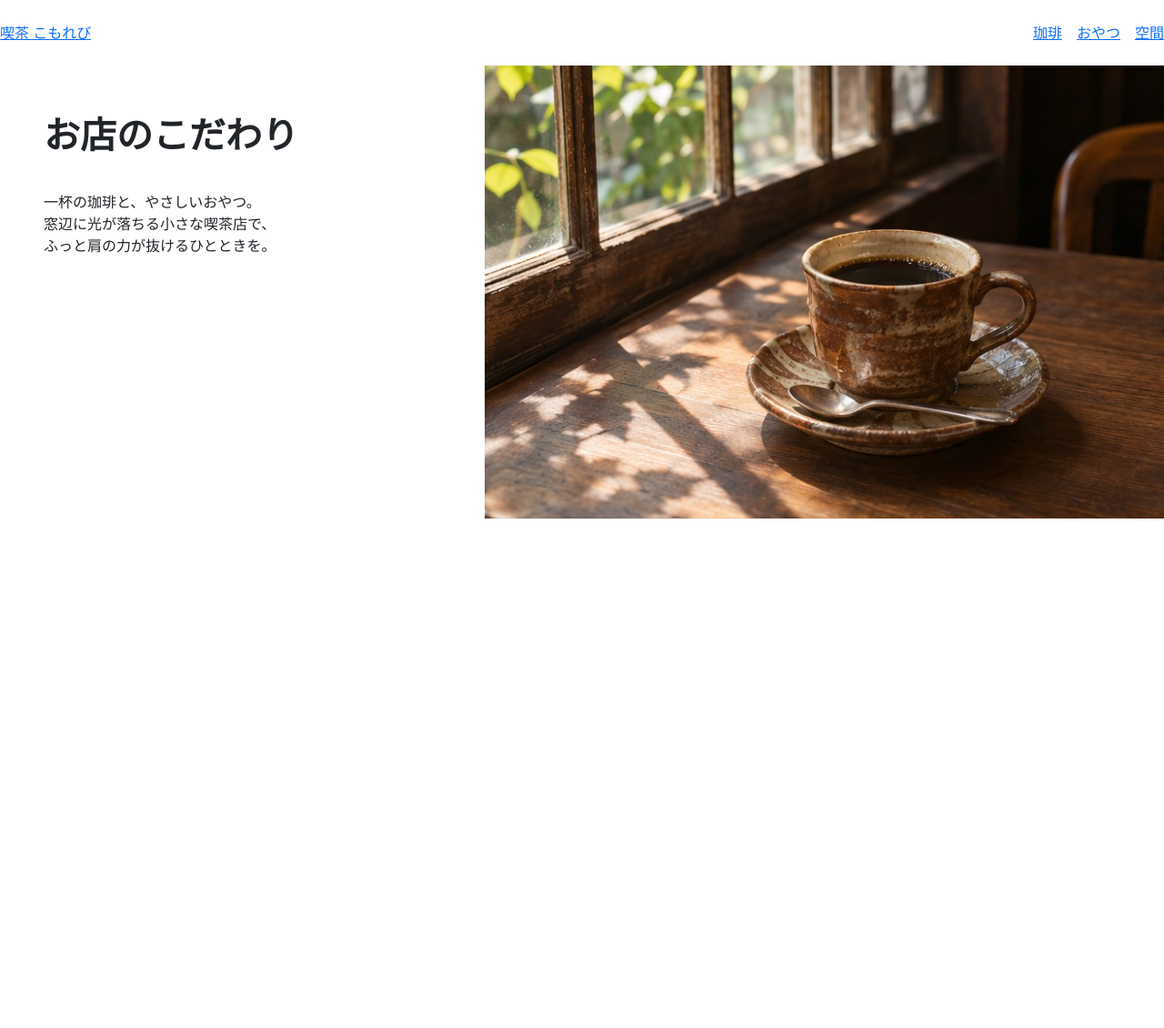
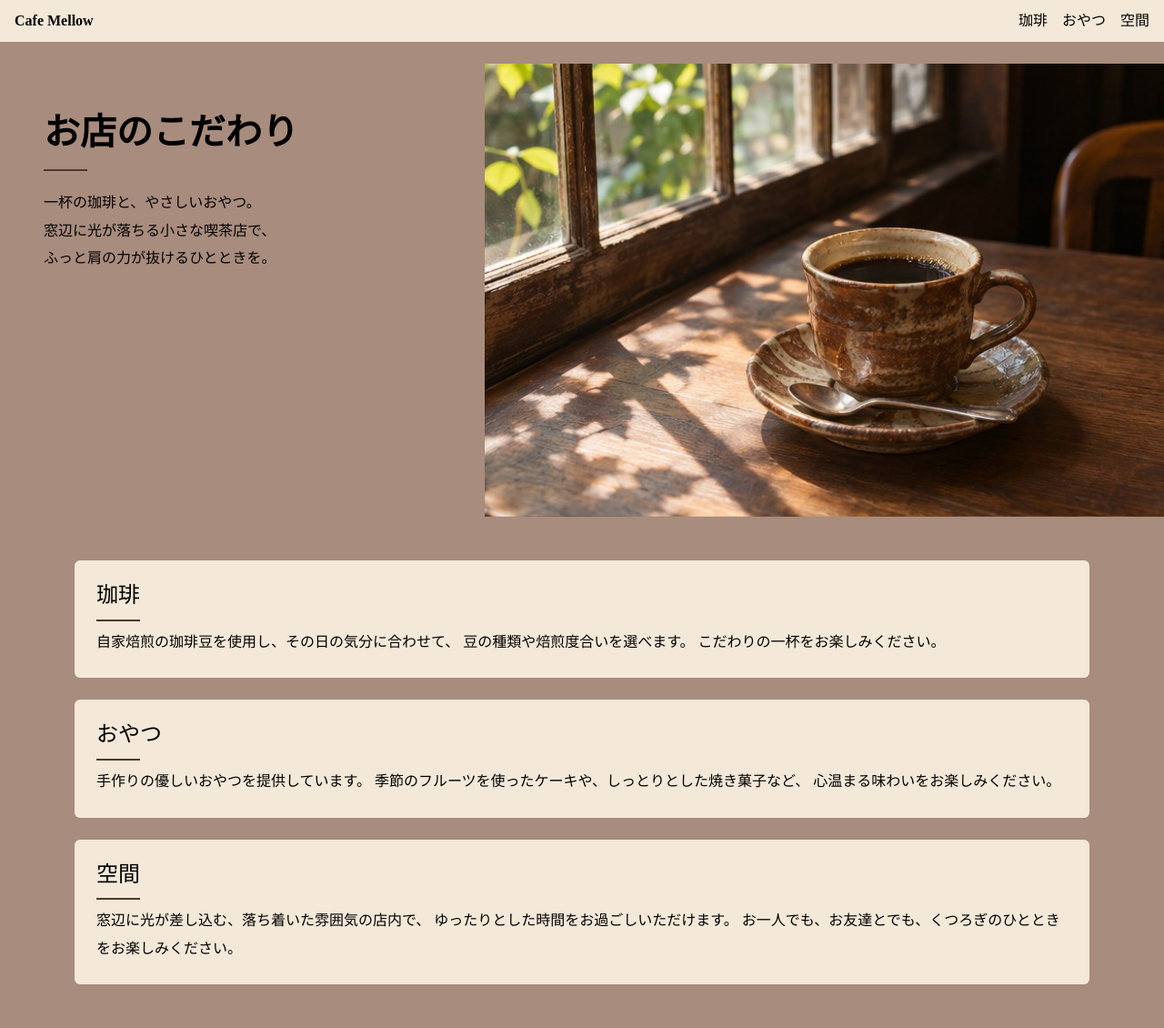
Before and after one commit to ayu27-mj/team-h, a plain HTML site: page commitment.html in a window 1280 px wide. Shown: the whole page at 91% size. Before the commit the page ends 800 px from the top, so only its background shows below. Drawn offline with nearby package versions, Linux system fonts and the light colour scheme.

Commit message:
こだわり本文作成

```diff
--- a/commitment.html
+++ b/commitment.html
@@ -5,7 +5,7 @@
 
     <meta name="viewport" content="width=device-width, initial-scale=1" />
 
-    <title>お店のこだわり｜喫茶 こもれび</title>
+    <title>お店のこだわり | Cafe Mellow</title>
 
     <link rel="preconnect" href="https://fonts.googleapis.com" />
     <link rel="preconnect" href="https://fonts.gstatic.com" crossorigin />
@@ -19,17 +19,17 @@
       rel="stylesheet"
     />
 
+    <link rel="stylesheet" href="style.css" />
     <link rel="stylesheet" href="commitment.css" />
   </head>
 
-  <body id="top" class="d-flex flex-column min-vh-100">
+  <body class="d-flex flex-column min-vh-100">
+    <header
+      class="surface d-flex flex-wrap align-items-center justify-content-between gap-3 px-3 py-2"
+    >
+      <a class="fw-bold" href="index.html">Cafe Mellow</a>
 
-    <header
-      class="site-bar surface d-flex flex-wrap align-items-center justify-content-between"
-    >
-      <a class="brand" href="#top">喫茶 こもれび</a>
-
-      <nav class="site-nav d-flex flex-wrap gap-3" aria-label="navigation">
+      <nav class="d-flex flex-wrap gap-3" aria-label="ページ内ナビゲーション">
         <a href="#coffee">珈琲</a>
         <a href="#sweets">おやつ</a>
         <a href="#space">空間</a>
@@ -57,6 +57,35 @@
           />
         </div>
       </section>
+
+      <div class="container py-5">
+        <section id="coffee" class="surface rounded p-4 mb-4">
+          <h2 class="ruled h4">珈琲</h2>
+          <p class="mb-0">
+            自家焙煎の珈琲豆を使用し、その日の気分に合わせて、
+            豆の種類や焙煎度合いを選べます。
+            こだわりの一杯をお楽しみください。
+          </p>
+        </section>
+
+        <section id="sweets" class="surface rounded p-4 mb-4">
+          <h2 class="ruled h4">おやつ</h2>
+          <p class="mb-0">
+            手作りの優しいおやつを提供しています。
+            季節のフルーツを使ったケーキや、しっとりとした焼き菓子など、
+            心温まる味わいをお楽しみください。
+          </p>
+        </section>
+
+        <section id="space" class="surface rounded p-4">
+          <h2 class="ruled h4">空間</h2>
+          <p class="mb-0">
+            窓辺に光が差し込む、落ち着いた雰囲気の店内で、
+            ゆったりとした時間をお過ごしいただけます。
+            お一人でも、お友達とでも、くつろぎのひとときをお楽しみください。
+          </p>
+        </section>
+      </div>
     </main>
   </body>
 </html>
```
Also changed, not shown: index.html (+16 -8 lines).
